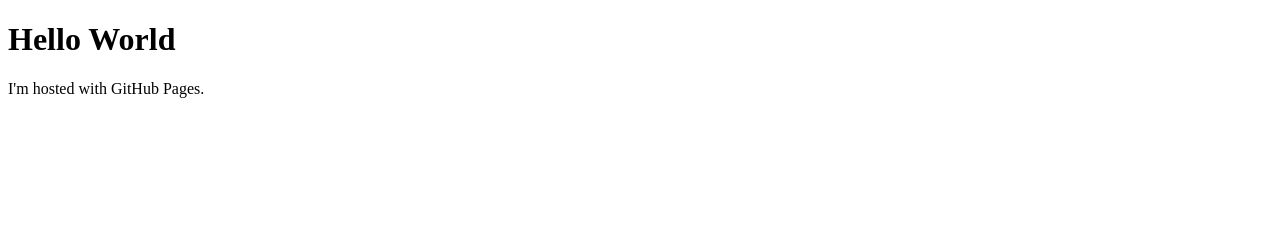
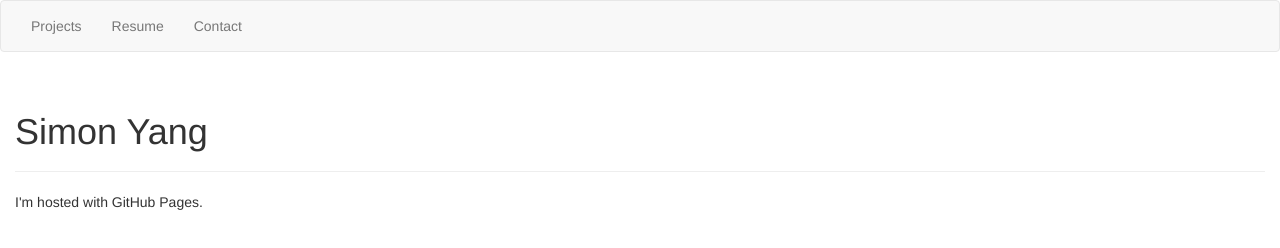
Before and after one commit to syang737/syang737.github.io, a plain HTML site: page index.html in a window 1280 px wide. Drawn offline with nearby package versions, Linux system fonts and the light colour scheme.

Commit message:
added bootstrap

```diff
--- a/index.html
+++ b/index.html
@@ -1,7 +1,25 @@
 <!DOCTYPE html>
 <html>
+<link rel="stylesheet" href="https://maxcdn.bootstrapcdn.com/bootstrap/3.3.7/css/bootstrap.min.css">
+<nav class="navbar navbar-default">
+  <div class="container-fluid">
+    <ul class="nav navbar-nav">
+      <li><a href="#">Projects</a></li>
+      <li><a href="#">Resume</a></li>
+      <li><a href="#">Contact</a></li>
+    </ul>
+  </div>
+</nav>
 <body>
-<h1>Hello World</h1>
-<p>I'm hosted with GitHub Pages.</p>
+
+  <div class="container-fluid">
+    <div class="page-header">
+      <h1>Simon Yang</h1>
+    </div>
+    <p>I'm hosted with GitHub Pages.</p>
+
+  </div>
+
+
 </body>
 </html>
```
Also changed, not shown: index.css (added).
